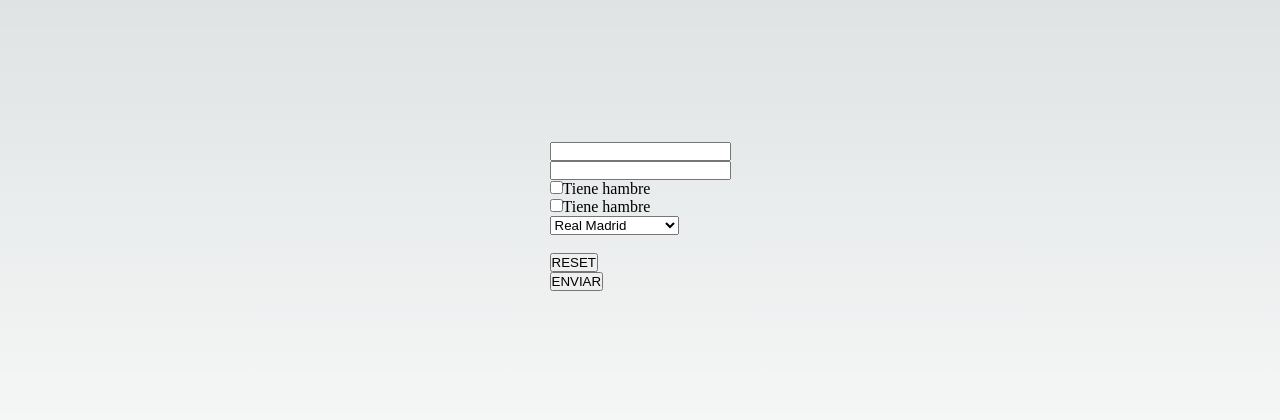
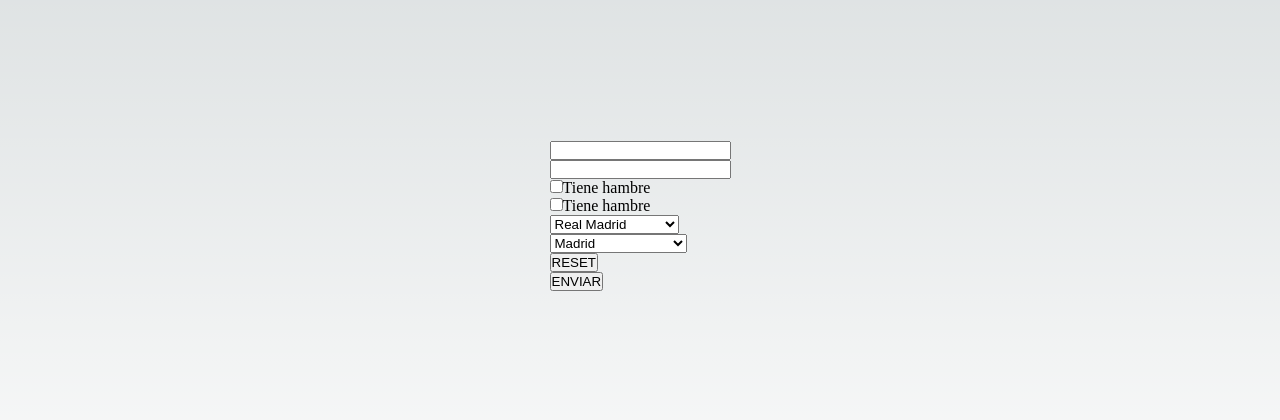
Before and after one commit to Aluonam/formularioLocalStorage, a Next.js app in the folder formulario-y-local-storage/: page / in a window 1280 px wide. Shown: the part 184-604 px from the top of the page. Built offline with nearby package versions, Linux system fonts and the light colour scheme.

Commit message:
select de grupos

```diff
--- a/formulario-y-local-storage/components/Formulario.jsx
+++ b/formulario-y-local-storage/components/Formulario.jsx
@@ -62,6 +62,25 @@ const Formulario = () => {
         </select>
         <br></br>
 
+        {/* SELECT DE GRUPOS */}
+        <select name="ciudad" onChange={(e)=>setFormularioPau({...formularioPau,ciudad:e.target.value})}>
+          <optgroup label="Europa">
+            <option>Madrid</option>
+            <option>Londres</option>
+            <option>Paris</option>
+          </optgroup>
+          <optgroup label="Suramerica">
+            <option>Santiago</option>
+            <option>Sao Paulo</option>
+            <option>Lima</option>
+            <option>Bogota</option>
+          </optgroup>
+            <optgroup label="Africa">
+            <option>Casablanca</option>
+            <option>Ciudad del Cabo</option>
+          </optgroup>
+        </select>
+
         <br></br>
         {/* BOTÓN BORRAR: deja el modificador como objeto vacio */}
         <button onClick={()=>setFormularioPau({})}>RESET</button>
```
